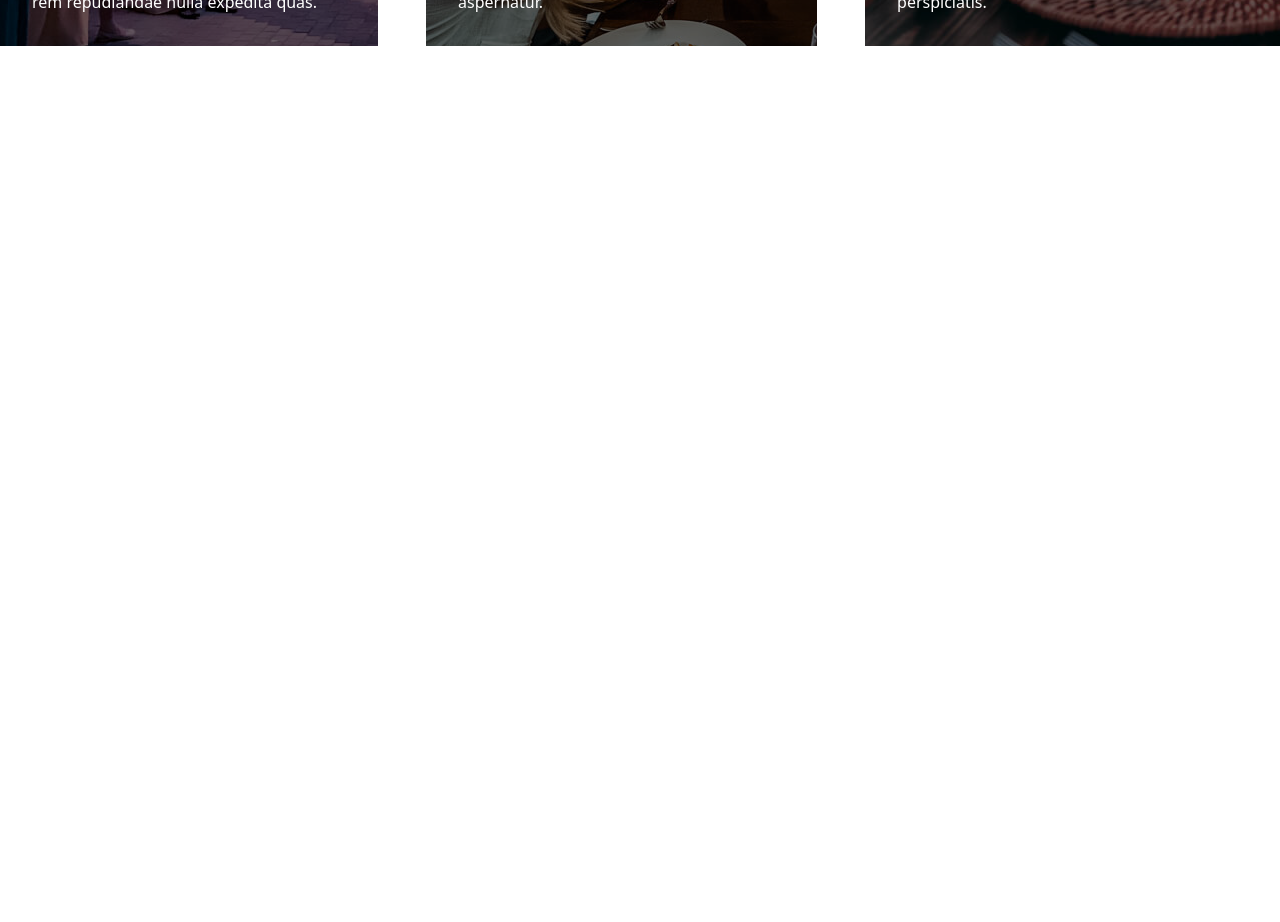
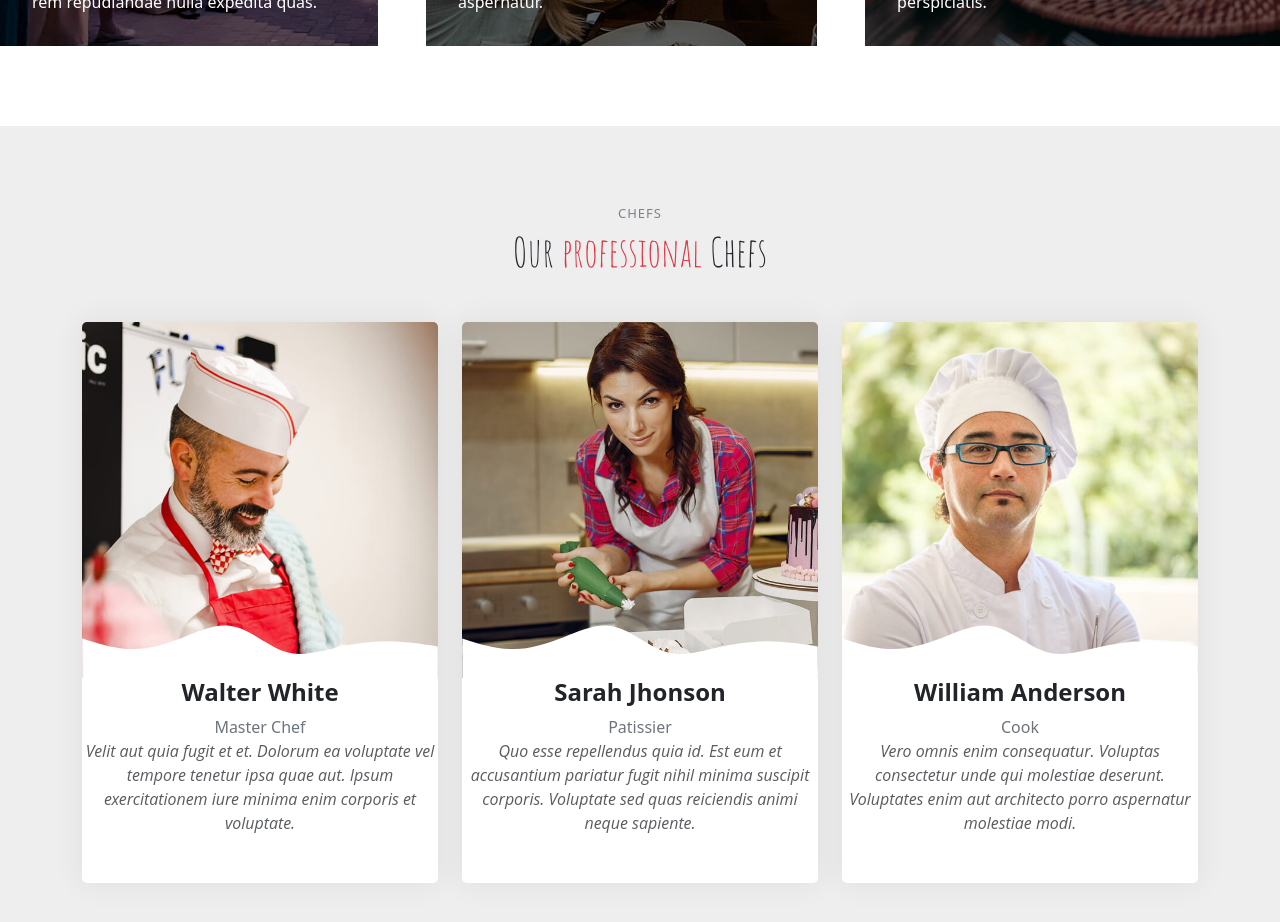
Before and after one commit to akm005/resturant_templete, a React (Create React App) app: page / in a window 1280 px wide. Shown: the part 4920-5842 px from the top of the page. Before the commit the page ends 5046 px from the top, so only its background shows below. Built offline with nearby package versions, Linux system fonts and the light colour scheme.

Commit message:
-added chefs component; - added socal component to show social app icon on hover

```diff
--- a/src/App.css
+++ b/src/App.css
@@ -44,6 +44,9 @@
 .inter {
   font-family: "Inter", sans-serif;
 }
+.openSans{
+    font-family: "Open Sans", sans-serif;
+}
 
 ul {
   list-style-type: none;
--- a/src/App.js
+++ b/src/App.js
@@ -6,6 +6,7 @@ import WhyUs from './whyUs/whyUs.tsx';
 import Menu from './menu/menu.tsx';
 import Testimonials from './testimonials/testimonials.tsx';
 import Events from './events/events.tsx';
+import Chefs from './chefs/chefs.tsx'
 
 function App() {
   return (
@@ -17,6 +18,7 @@ function App() {
       <Menu/>
       <Testimonials/>
       <Events/>
+      <Chefs/>
     </div>
   );
 }
--- /dev/null
+++ b/src/chefs/chefs.module.css
@@ -0,0 +1,54 @@
+.chefs {
+    overflow: hidden;
+    padding: 80px 0;
+    scroll-margin-top: 90px;
+    overflow: clip;
+  }
+
+  .social {
+    position: absolute;
+    right: -100%;
+    top: 30px;
+    opacity: 0;
+    border-radius: 4px;
+    transition: 0.5s;
+    background: rgba(255, 255, 255, 0.3);
+    z-index: 2;
+  }
+
+  .chefMember {
+    overflow: hidden;
+    text-align: center;
+    border-radius: 5px;
+    background: #fff;
+    box-shadow: 0px 0 30px rgba(55, 55, 63, 0.08);
+    transition: 0.3s;
+  }
+
+  .chefMember:hover{
+    transform: scale(1.08);
+    box-shadow: 0px 0 30px rgba(55, 55, 63, 0.15);
+  }
+
+  .chefMember:hover .social{
+    right: 8px;
+    opacity: 1;
+  }
+
+  .memberImg{
+    position: relative;
+    overflow: hidden;
+  }
+
+
+  .memberImg:after {
+    position: absolute;
+    content: "";
+    left: 0;
+    bottom: 0;
+    height: 100%;
+    width: 100%;
+    background: url("../../public/assets/images/team-shape.svg") no-repeat center bottom;
+    background-size: contain;
+    z-index: 1;
+  }
--- /dev/null
+++ b/src/chefs/chefs.tsx
@@ -0,0 +1,65 @@
+import React from "react";
+import style from "./chefs.module.css";
+import SectionHeader from "../Utility/sectionHeader.tsx";
+import Social from "./social.tsx";
+let chefsData = [
+  {
+    name: "Walter White",
+    designation: "Master Chef",
+    image: "assets/images/chefs/chefs-1.jpg",
+    description:
+      "Velit aut quia fugit et et. Dolorum ea voluptate vel tempore tenetur ipsa quae aut. Ipsum exercitationem iure minima enim corporis et voluptate.",
+  },
+  {
+    name: "Sarah Jhonson",
+    designation: "Patissier",
+    image: "assets/images/chefs/chefs-2.jpg",
+    description:
+      "Quo esse repellendus quia id. Est eum et accusantium pariatur fugit nihil minima suscipit corporis. Voluptate sed quas reiciendis animi neque sapiente.",
+  },
+  {
+    name: "William Anderson",
+    designation: "Cook",
+    image: "assets/images/chefs/chefs-3.jpg",
+    description:
+      "Vero omnis enim consequatur. Voluptas consectetur unde qui molestiae deserunt. Voluptates enim aut architecto porro aspernatur molestiae modi.",
+  },
+];
+
+export default function Chefs() {
+  return (
+    <section id="chefs" className={style.chefs + " section-bg"}>
+      <div className="container">
+        <SectionHeader
+          title="Chefs"
+          description={["Our", "professional", "Chefs"]}
+        />
+        <div className="row gy-4">
+          {chefsData.map((data, i) => (
+            <div
+              className="col-lg-4 col-md-6 d-flex align-items-stretch"
+            >
+              <div className={style.chefMember}>
+                <div className={style.memberImg}>
+                  <img
+                    src={data.image}
+                    className="img-fluid"
+                    alt=""
+                  />
+                  <Social/>
+                </div>
+                <div className="member-info">
+                  <h4 className="fw-bold">{data.name}</h4>
+                  <span className="text-secondary fs-6 mb-3">{data.designation}</span>
+                  <p className="fs-6 text-body-secondary openSans fst-italic mb-5">
+                   {data.description}
+                  </p>
+                </div>
+              </div>
+            </div>
+          ))}
+        </div>
+      </div>
+    </section>
+  );
+}
--- /dev/null
+++ b/src/chefs/social.tsx
@@ -0,0 +1,12 @@
+import React from 'react'
+import style from './chefs.module.css'
+export default function Social() {
+  return (
+    <div className={style.social + " d-flex flex-column align-items-center justify-content-center p-3"}>
+    <a href=""><i className="bi bi-twitter fs-5 my-1 text-secondary"></i></a>
+    <a href=""><i className="bi bi-facebook fs-5 my-1 text-secondary"></i></a>
+    <a href=""><i className="bi bi-instagram fs-5 my-1 text-secondary"></i></a>
+    <a href=""><i className="bi bi-linkedin fs-5 my-1 text-secondary"></i></a>
+  </div>
+  )
+}
```
